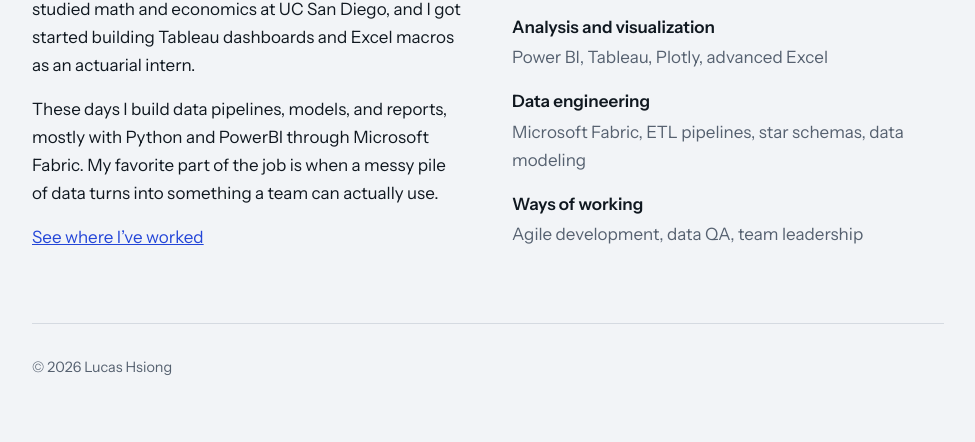
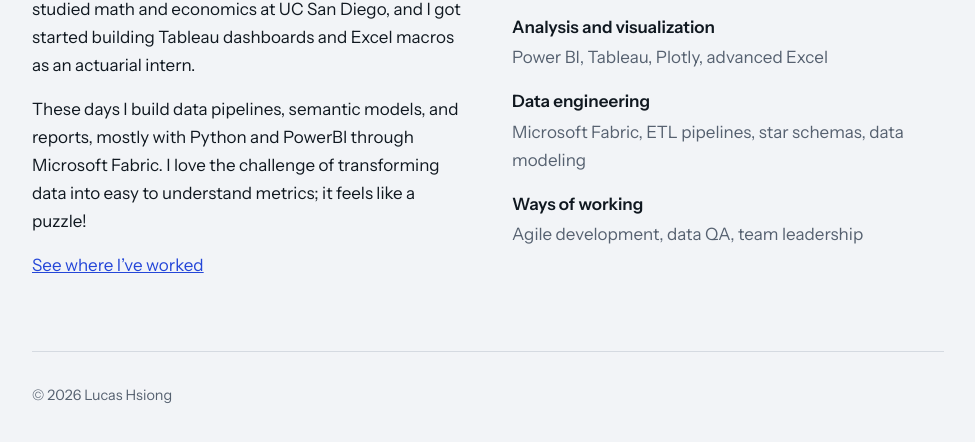
Before and after one commit to lucashsiong/lucashsiong.github.io, a plain HTML site: page index.html in a window 1280 px wide. Shown: the part 810-1252 px from the top of the page, without its empty margins (152-1127 px from the left). Drawn offline with nearby package versions, Linux system fonts and the light colour scheme.

Commit message:
Update index.html

```diff
--- a/index.html
+++ b/index.html
@@ -50,7 +50,7 @@
       <div class="about">
         <div>
           <p>Hi, I’m Lucas. I’ve been working with data for about seven years, mostly in finance and education software. I studied math and economics at UC San Diego, and I got started building Tableau dashboards and Excel macros as an actuarial intern.</p>
-          <p>These days I build data pipelines, models, and reports, mostly with Python and PowerBI through Microsoft Fabric. My favorite part of the job is when a messy pile of data turns into something a team can actually use.</p>
+          <p>These days I build data pipelines, semantic models, and reports, mostly with Python and PowerBI through Microsoft Fabric. I love the challenge of transforming data into easy to understand metrics; it feels like a puzzle!</p>
           <p class="next"><a href="experience/">See where I’ve worked</a></p>
         </div>
         <dl>
```
